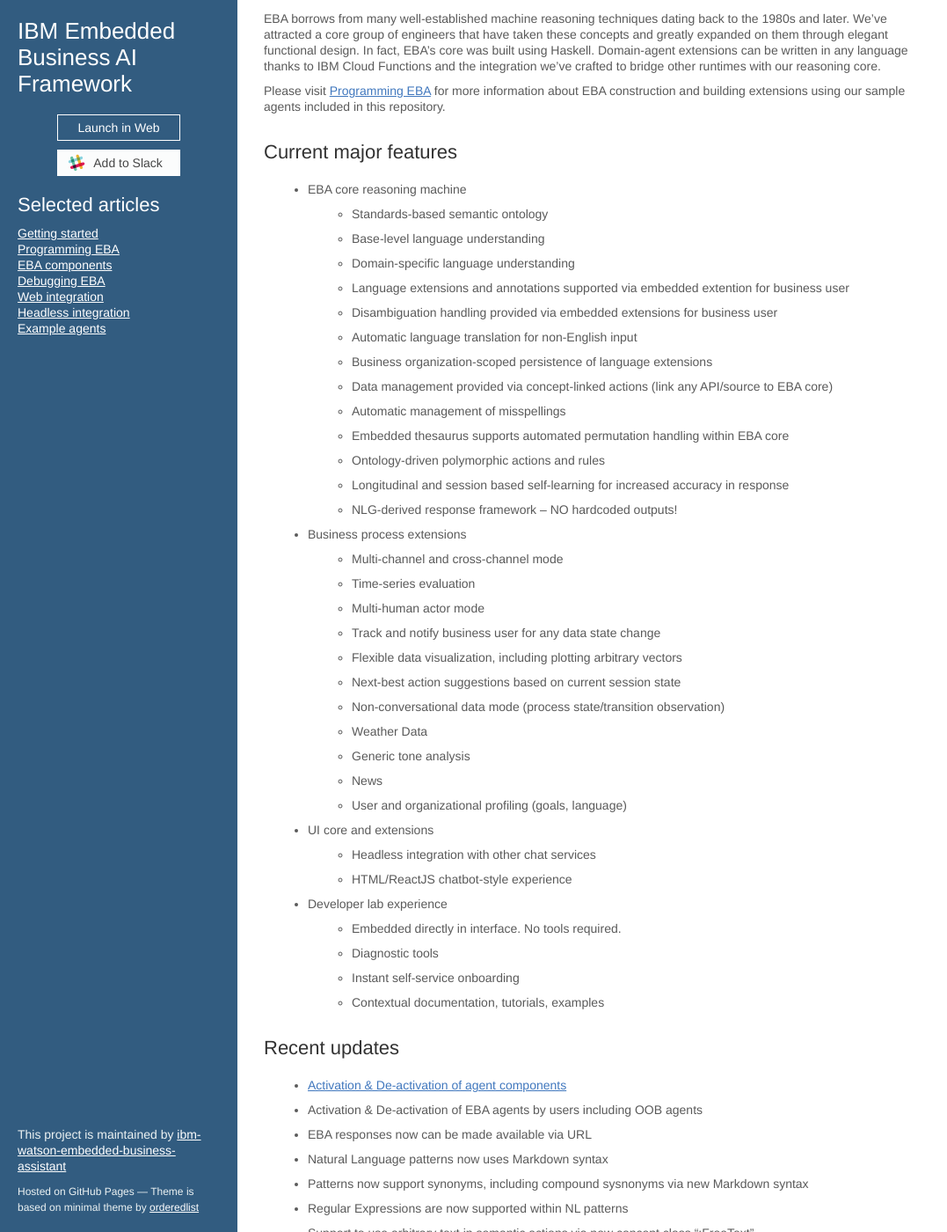
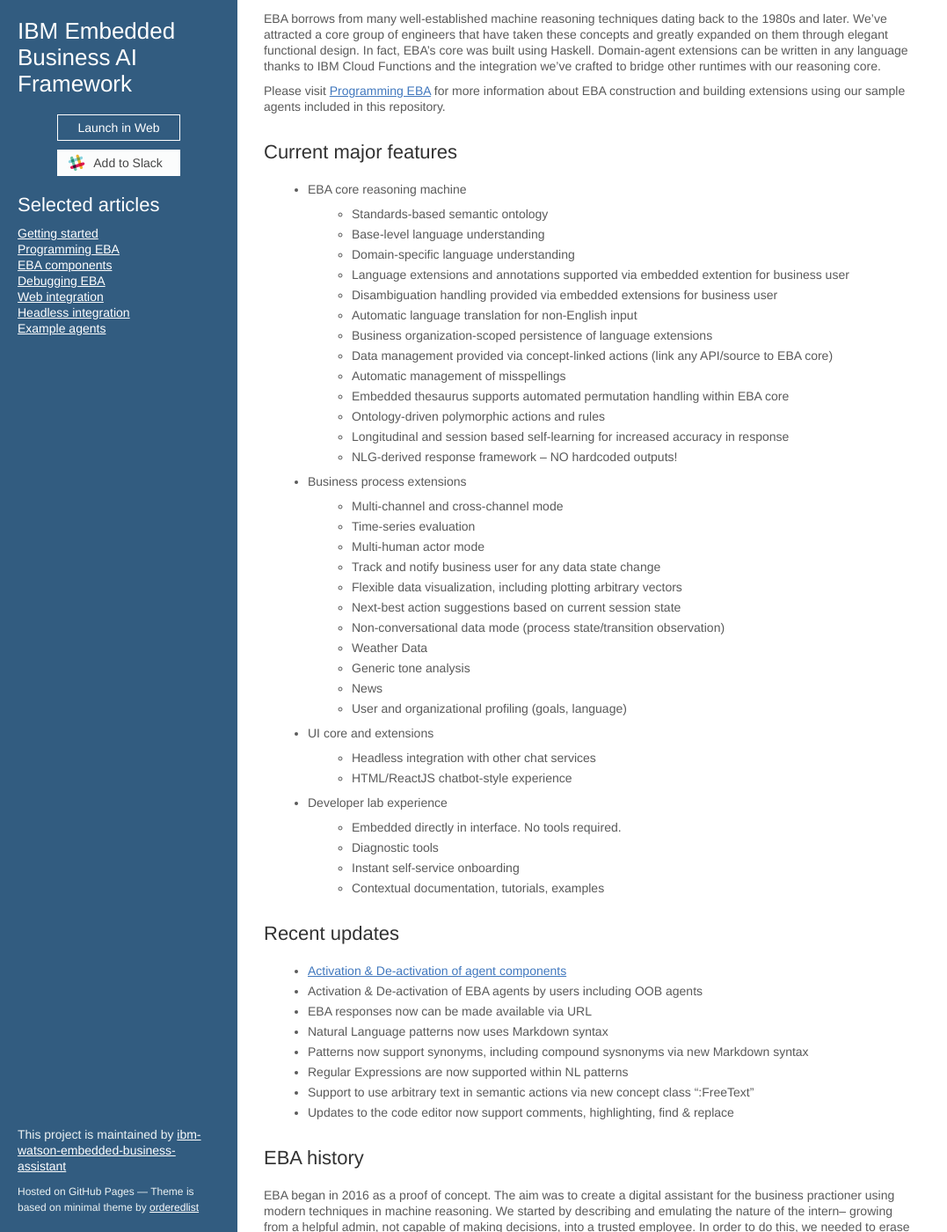
Before and after one commit to ibm-watson-embedded-business-assistant/eba-example-agents, a Jekyll site: the page built from README.md, in a window 1280 px wide and 1400 px high, scrolled down 2103 px. Shown: the whole window at 88% size, without its empty margins (0-1077 px from the left). Built offline with Jekyll 4.4.1, drawn with Linux system fonts in a browser that asks for light colours; our own code applies the rules of GitHub Pages for plain Markdown files; the repository's description, which GitHub fills in, is left out.

Commit message:
Update style.css

```diff
--- a/assets/css/style.css
+++ b/assets/css/style.css
@@ -147,7 +147,7 @@
     .wrapper section blockquote {
       display: none; }
     .wrapper section li {
-      margin-bottom: 10px; }
+      margin-bottom: 5px; }
       .wrapper section li:last-child {
         margin-bottom: 0; }
   .wrapper:after {
```
